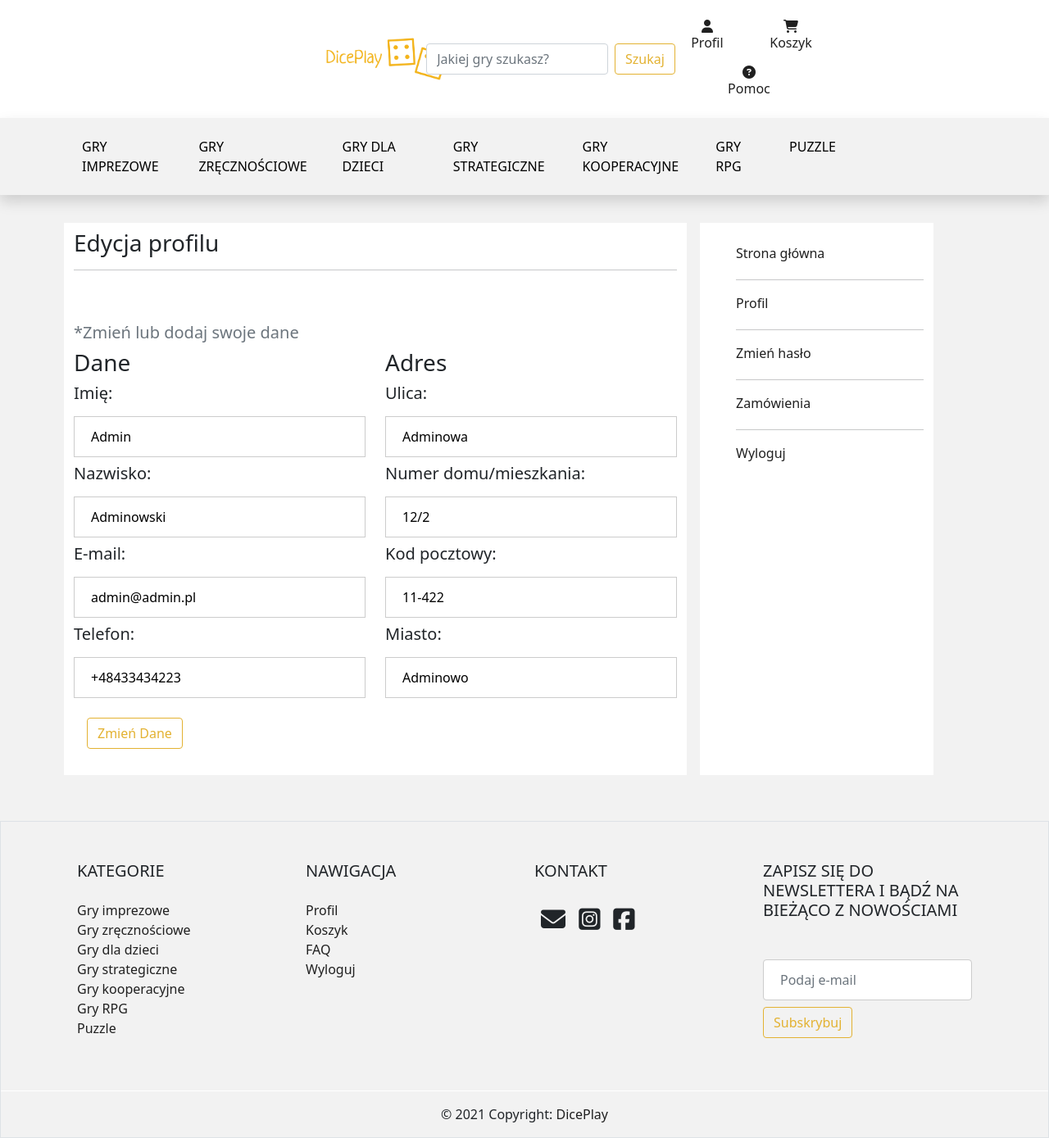
After one commit to pKucinski/wypozyczalnia-gier, a Django app: page /edycjaProfilu/ in a window 1280 px wide. The commit adds this page. Shown: the whole page at 82% size. Run offline with Django 3.2, Linux system fonts and the light colour scheme; a user stored in the database is signed in; data comes from the database, SQL or seed files in the repository; both versions use the stored data as it was after the commit; some libraries are stand-ins or nearby versions.

Commit message:
editPersonalData

```diff
--- a/main/views.py
+++ b/main/views.py
@@ -1,5 +1,6 @@
 from django.contrib.auth import authenticate
 from django.contrib.auth.decorators import login_required
+from django.contrib.auth.models import User
 from django.http import HttpResponseRedirect
 from django.urls import reverse
 
@@ -169,6 +170,36 @@ def password_view(request):
 def orders(request):
     return render(request, 'zamowienia.html')
 
+@login_required
+def editProfil(request):
+    userDetails = UserProfile.objects.filter(user__username=request.user)
+    return render(request, 'edycjaProfilu.html', {'userDetails': userDetails})
+
+@login_required
+def updateprofil(request):
+    street = request.POST['ulica']
+    numberOfHouse = request.POST['nrdomu']
+    postCode = request.POST['kodpocztowy']
+    city = request.POST['miasto']
+    phone = request.POST['phone']
+    imie = request.POST['imie']
+    nazwisko = request.POST['nazwisko']
+    email = request.POST['email']
+    u=UserProfile.objects.get(user=request.user)
+    user = User.objects.get(username=request.user)
+    print(user)
+    user.first_name = imie
+    user.last_name=nazwisko
+    user.email=email
+    user.save()
+    u.street=street
+    u.numberOfHouse=numberOfHouse
+    u.postCode=postCode
+    u.city=city
+    u.phone=phone
+    u.save()
+    return render(request, 'edycjaProfilu.html', {'itemToRemove': street})
+
 
 @login_required
 def profile(request):
--- /dev/null
+++ b/templates/edycjaProfilu.html
@@ -0,0 +1,63 @@
+{% extends 'main.html' %}
+{% block title %} Login {% endblock %}
+{% block body %}
+{% load static %}
+
+<div class="container">
+    <div class="row">
+        <div class="col-8 m-2" style="background-color: white;">
+            <h3 class="pt-2">Edycja profilu</h3>
+            <hr/>
+            <h5 class="pt-5"><span class="text-secondary">*Zmień lub dodaj swoje dane</span></h5>
+            <form METHOD="post" action="{% url 'updateprofil' %}">
+                {% csrf_token %}
+            {% for data in userDetails %}
+            <div class="row">
+                <div class="col">
+                    <h3>Dane</h3>
+                    <h5>Imię:</h5>
+                        <input class="form-control-xs" placeholder="Imię:" type="text" value="{{user.first_name}}" name="imie">
+                    <h5>Nazwisko:</h5>
+                        <input class="form-control-xs" placeholder="Nazwisko:" type="text" value="{{user.last_name }}" name="nazwisko">
+                    <h5>E-mail: </h5>
+                        <input type="email" id="form5Example2" class="form-control-xs" placeholder="E-mail:" value="{{data.user.email}}", name="email">
+                    <h5>Telefon: </h5>
+                        <input type="text" class="form-control-xs" placeholder="Telefon:" value="{{data.phone}}" name="phone">
+                </div>
+
+                <div class="col">
+                    <h3>Adres</h3>
+                    <h5>Ulica: </h5>
+                    <input class="form-control-xs" placeholder="Ulica:" type="text" value="{{data.street}}" name="ulica">
+                    <h5>Numer domu/mieszkania: </h5>
+                    <input class="form-control-xs" placeholder="Numer domu/mieszkania:" type="text" value="{{data.numberOfHouse}}" name="nrdomu">
+                    <h5>Kod pocztowy: </h5>
+                    <input class="form-control-xs" placeholder="Kod pocztowy:" type="text" value="{{data.postCode}}" name="kodpocztowy">
+                    <h5>Miasto: </h5>
+                    <input class="form-control-xs" placeholder="Miasto" type="text" value="{{data.city}}" name="miasto">
+                </div>
+
+            </div>
+            <button type="submit" class="m-3 btn btn-search">Zmień Dane</button>
+                 {% endfor %}
+</form>
+
+
+        </div>
+        <div id="profile-list" class="col-3 m-2"style="background-color: white;">
+           <ul>
+               <a href="/"><li>Strona główna</li></a>
+               <hr/>
+               <a href="/profil"><li>Profil</li></a>
+               <hr/>
+               <a href="/haslo"><li>Zmień hasło</li></a>
+               <hr/>
+               <a href="/zamowienia"><li>Zamówienia</li></a>
+               <hr/>
+               <a href="/logout"><li>Wyloguj</li></a>
+           </ul>
+        </div>
+    </div>
+</div>
+
+{% endblock %}
--- a/templates/profil.html
+++ b/templates/profil.html
@@ -26,7 +26,7 @@
                 </div>
             </div>
 
-            <button type="submit" class="m-3 btn btn-search">Zmień Dane</button>
+            <a href="/edycjaProfilu/"><button type="submit" class="m-3 btn btn-search">Zmień Dane</button></a>
                  {% endfor %}
 
         </div>
--- a/wypozyczalnia-gier/urls.py
+++ b/wypozyczalnia-gier/urls.py
@@ -4,9 +4,9 @@ from django.urls import path, include
 
 from main import views
 from main.views import index, login_page, faq, orders, profile, logout_request, signup, profile, show_product, \
-    show_basket, products_category, change_password, add_to_basket, remove_item_from_basket
+    show_basket, products_category, change_password, add_to_basket, remove_item_from_basket, editProfil, updateprofil
 
-from main.views import index, login_page, faq, orders, profile, logout_request, signup, profile, show_product, show_basket, change_password,show_search,send_Email
+from main.views import index, login_page, faq, orders, logout_request, signup, profile, show_product, show_basket, change_password,show_search,send_Email
 
 
 urlpatterns = [
@@ -20,10 +20,13 @@ urlpatterns = [
     path('search/', show_search, name="search_game"),
     path('index/', add_to_basket, name="searchid"),
     path('basket/', remove_item_from_basket, name="deleteid"),
+    path('nigdzie/', updateprofil, name="updateprofil"), #alert że dane zostały zmienione
     path('faq/', faq),
     path('produkt/<int:id>/', show_product),
     path('zamowienia/', orders),
     path('profil/', profile, name='profileDetail'),
+    path('edycjaProfilu/', editProfil, name='profileDetail'),
+
     path("registration/", signup, name="signup"),
     path("logout/", logout_request),
     path('', index, name='home'),
```
Also changed, not shown: db.sqlite3.
